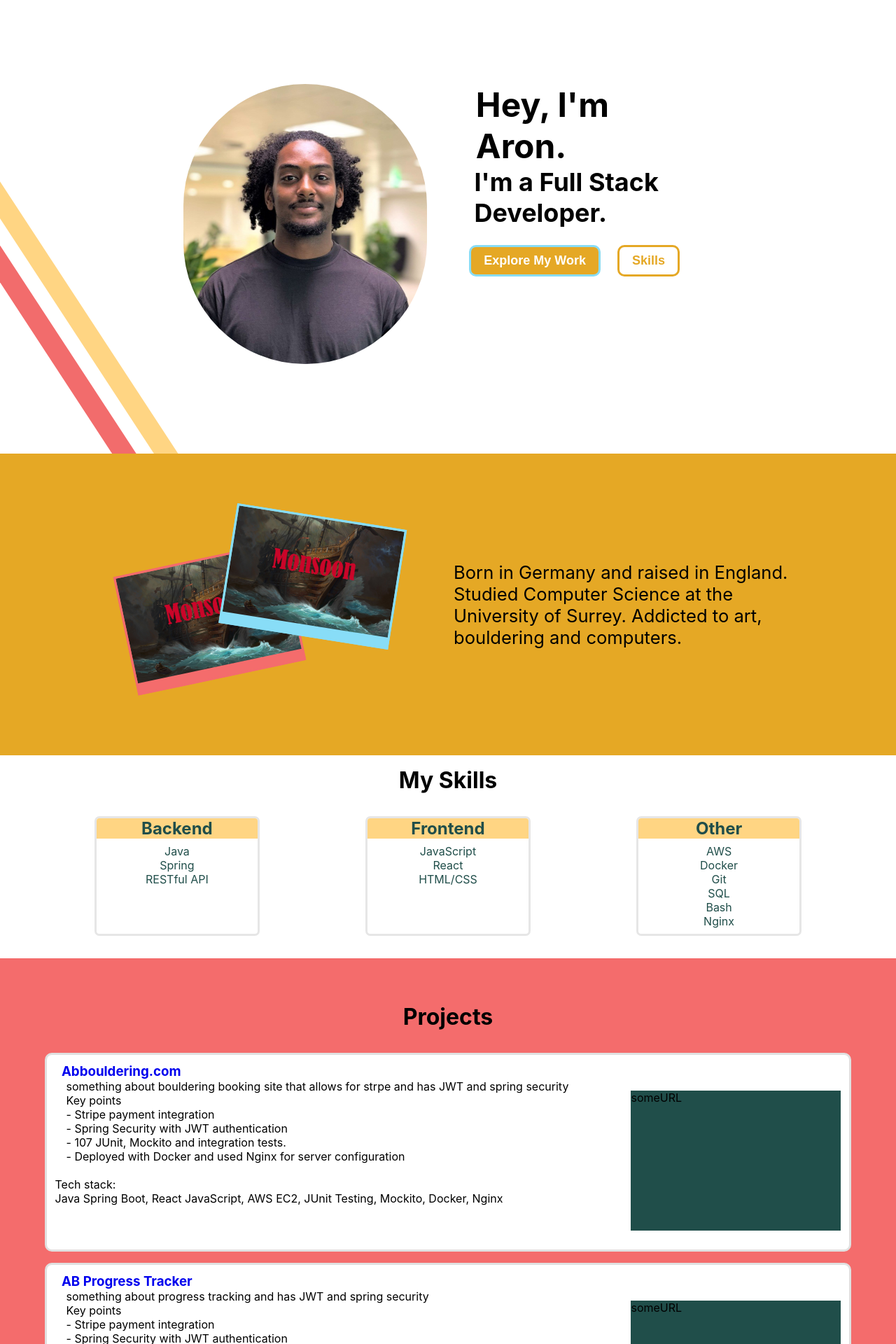
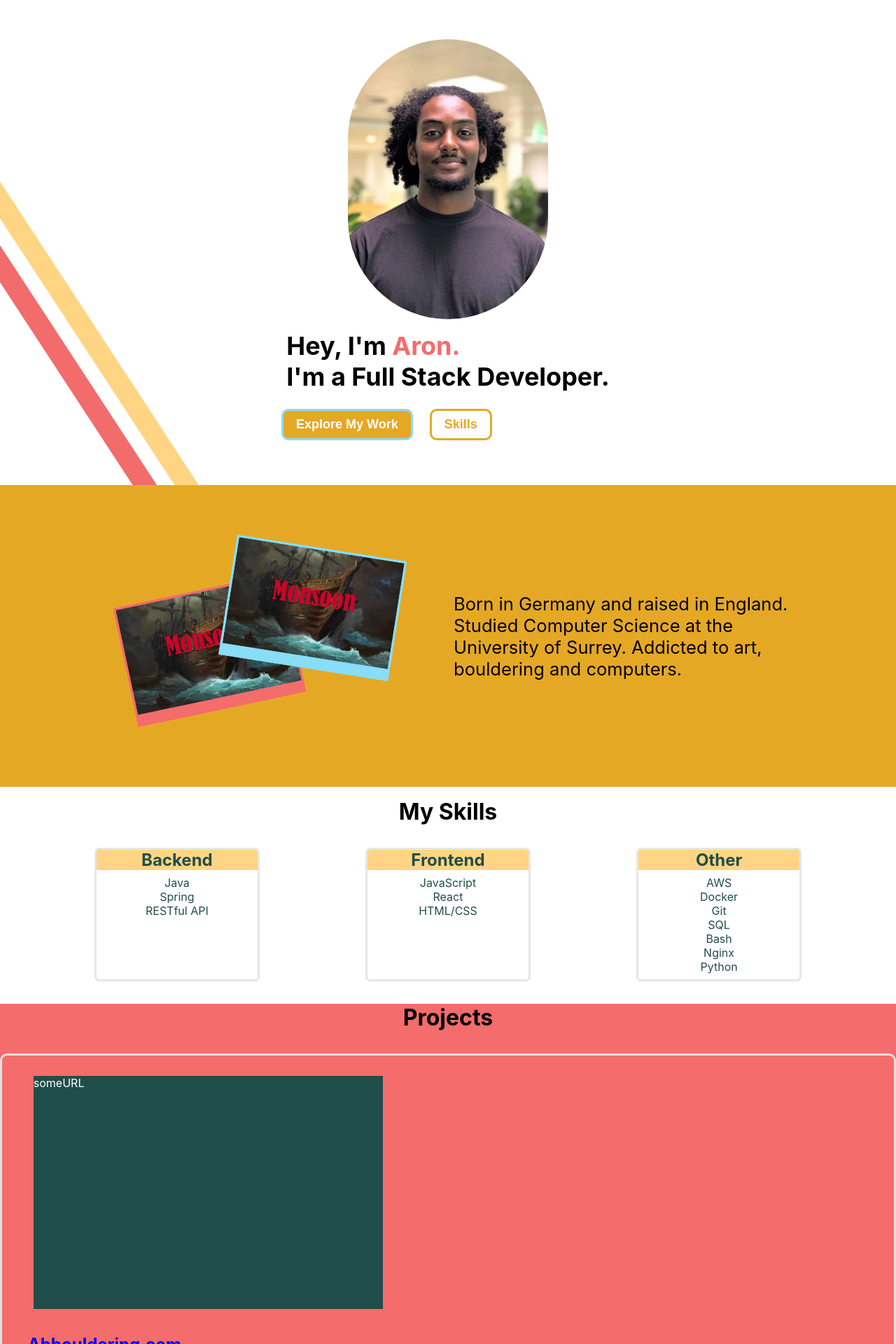
Before and after one commit to WildHeat/portfolio-page, a React (Create React App) app: page / in a window 1280 px wide. Shown: the part 80-2000 px from the top of the page at 70% size. Built offline with nearby package versions, Linux system fonts and the light colour scheme.

Commit message:
updated project section and json data

```diff
--- a/src/assests/App.css
+++ b/src/assests/App.css
@@ -16,7 +16,7 @@
   background-image: url(./profile-back.svg);
   background-repeat: no-repeat;
   background-size: cover;
-  padding: 10%;
+  padding: 5%;
   display: flex;
   flex-direction: column;
   justify-content: center;
@@ -27,30 +27,35 @@
   display: flex;
   justify-content: center;
   flex-wrap: wrap;
-  gap: 5em 8%;
+  gap: 1em 8%;
   position: relative;
   z-index: 1;
 }
 
 .profile-image-container {
-  width: 30%;
-  min-width: 280px;
+  width: 40%;
+  min-width: 240px;
   height: 50vh;
   background-size: cover;
   border-radius: 200px;
   background-position: center;
   background-image: url(../assests/Aron.jpg);
-  flex: 1;
+  /* flex: 1; */
 }
 
 .profile-summary-container {
+  min-width: 50%;
+  margin: auto;
   font-size: 1.5em;
-  flex: 1;
+  /* flex: 1; */
 }
 .summary-title {
   background-color: rgba(255, 255, 255, 0.901);
+  border-radius: 10px;
   padding-inline: 0.2em;
-  border-radius: 10px;
+}
+.summary-title-aron {
+  color: var(--secondary-color);
 }
 
 .summary-text {
@@ -143,7 +148,6 @@
 
 .project-section-container {
   background-color: var(--secondary-color);
-  padding: 5%;
 }
 
 .project-section-container h1 {
@@ -159,19 +163,22 @@
 
 .project-image-container {
   margin: 1em 0 1em 2em;
-  width: 300px;
-  height: 200px;
+  width: 40%;
+  min-width: 240px;
+  aspect-ratio: 3/2;
+  /* height: 200px; */
   background-color: #204e4a;
 }
 
 .project-title {
-  padding-left: 0.5em;
+  padding-left: 5em 0.5em;
 }
 
 .project-container {
   padding: 1% 1%;
   border-radius: 10px;
-  background-color: var(--light-color);
+  color: white;
+  /* background-color: var(--light-color); */
 
   border: solid #e0e0e0;
 }
--- a/src/components/Project.js
+++ b/src/components/Project.js
@@ -3,11 +3,11 @@ import React from "react";
 const Project = ({ projectData }) => {
   return (
     <div className="project-container">
-      <a href={projectData.url} target="_blank" rel="noreferrer">
-        <h3 className="project-title">{projectData.name}</h3>
-      </a>
       <div className="project-content-container">
         <div className="project-text-container">
+          <a href={projectData.url} target="_blank" rel="noreferrer">
+            <h2 className="project-title">{projectData.name}</h2>
+          </a>
           <p>{projectData.description}</p>
           <p>Key points</p>
           {projectData.keyPoints.map((point) => {
--- a/src/data/PROJECTS_DATA.json
+++ b/src/data/PROJECTS_DATA.json
@@ -12,7 +12,7 @@
         "description" : "something about progress tracking and has JWT and spring security",
         "keyPoints" : ["Stripe payment integration", "Spring Security with JWT authentication", "107 JUnit, Mockito and integration tests.", "Deployed with Docker and used Nginx for server configuration"],
         "image" : "someURL",
-        "techStack" : ["Java Spring Boot", "React JavaScript", "AWS EC2"],
+        "techStack" : ["Java Spring Boot", "React JavaScript", "HTML/CSS", "AWS EC2"],
         "url": "http://ab-progress-tracker.s3-website.eu-west-2.amazonaws.com/"
     }
 ]
--- a/src/data/SKILLS_DATA.json
+++ b/src/data/SKILLS_DATA.json
@@ -1,5 +1,5 @@
 [
     {"name" : "Backend", "skills" : ["Java", "Spring", "RESTful API"]},
     {"name" : "Frontend", "skills" :  ["JavaScript", "React", "HTML/CSS"]},
-    {"name" : "Other", "skills" : ["AWS", "Docker", "Git", "SQL", "Bash","Nginx"]}
+    {"name" : "Other", "skills" : ["AWS", "Docker", "Git", "SQL", "Bash","Nginx", "Python"]}
 ]
--- a/src/sections/ProfileSection.js
+++ b/src/sections/ProfileSection.js
@@ -6,7 +6,9 @@ const Profile = () => {
       <div className="profile-content">
         <div className="profile-image-container"></div>
         <div className="profile-summary-container">
-          <h1 className="summary-title">Hey, I'm Aron.</h1>
+          <h2 className="summary-title">
+            Hey, I'm <span className="summary-title-aron">Aron.</span>
+          </h2>
           <h2 className="summary-title">I'm a Full Stack Developer.</h2>
           {/* <p className="summary-text">
             Born in Germany and raised in England. Studied Computer Science at
```
